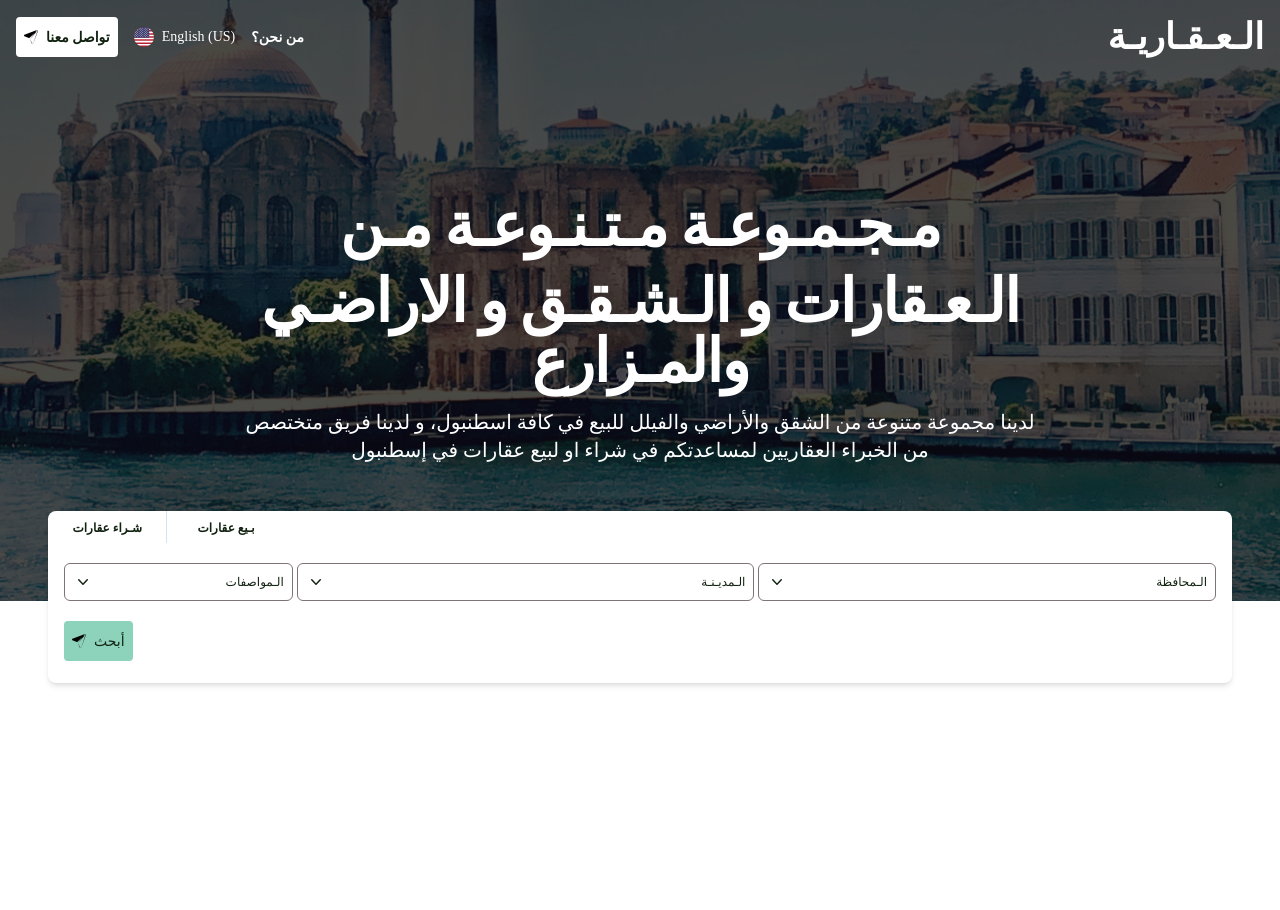
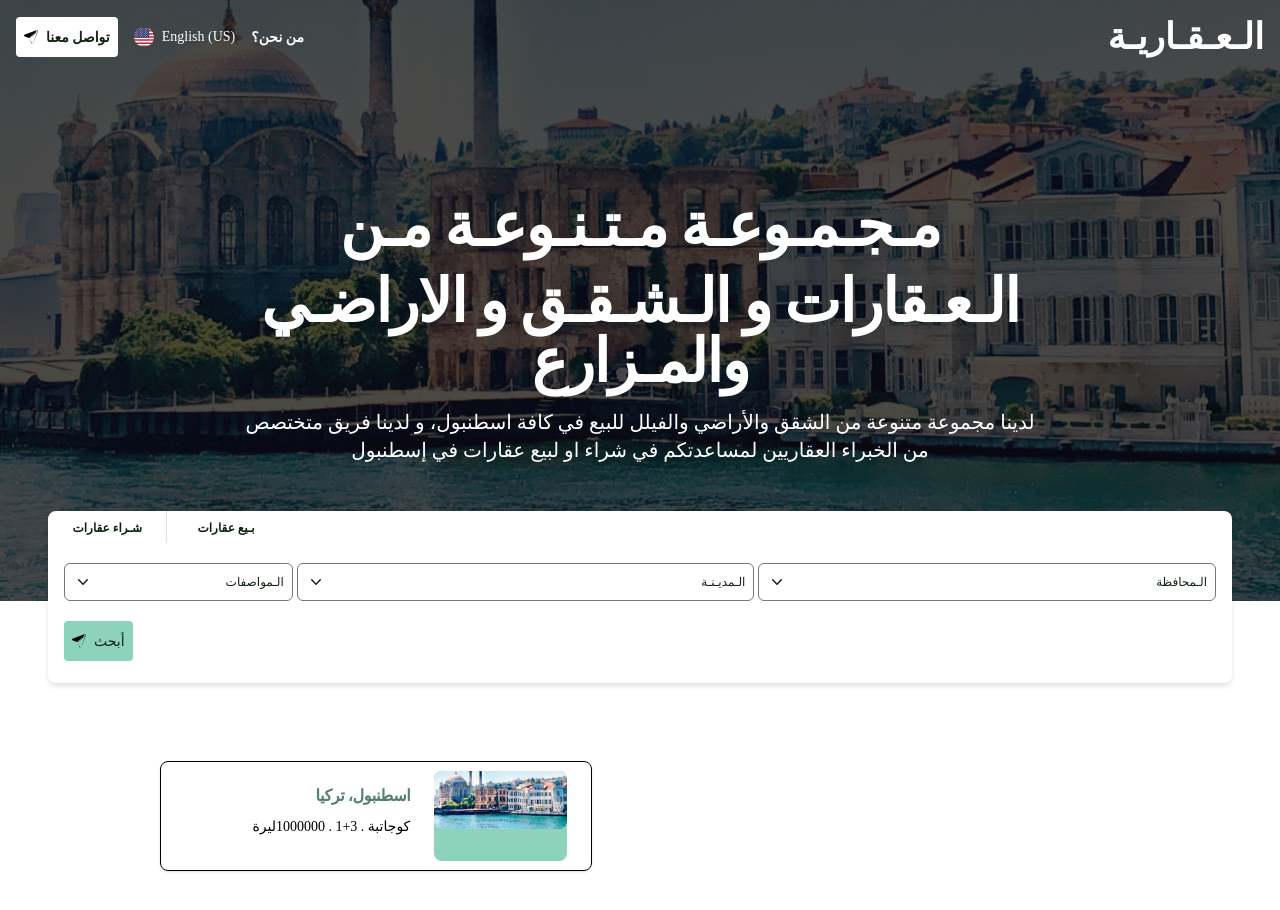
Before and after one commit to MayceAlazzawi/realstates-react-tailwind, a React (Create React App) app: page / in a window 1280 px wide. Shown: the top 910 px of the page. Before the commit the page ends 800 px from the top, so only its background shows below. Built offline with nearby package versions, Linux system fonts and the light colour scheme.

Commit message:
adding card component

```diff
--- a/src/App.tsx
+++ b/src/App.tsx
@@ -4,12 +4,12 @@ import { Hero } from "./components/Hero";
 import { SearchBar } from "./components/searchBar";
 import { Input } from "./components/Input";
 import Data from "./jsonData/Cities.json";
-import { Container } from "./components/section2/container";
+import { Card } from "./components/section2/Card";
 const App: FC = () => {
   return (
     <div className="App font-body  flex justify-center  flex-col">
       <Hero />
-      <Container />
+      <Card />
     </div>
   );
 };
--- a/src/components/section2/Container.tsx
+++ /dev/null
@@ -1,7 +0,0 @@
-import * as React from "react";
-
-export interface Props {}
-
-export function Container(props: Props) {
-  return <div></div>;
-}
--- a/src/components/section2/card.tsx
+++ b/src/components/section2/card.tsx
@@ -1,7 +1,32 @@
 import * as React from "react";
+import Hero0 from "../../assets/images/hero0.png";
 
 export interface Props {}
 
-export function cards(props: Props) {
-  return <div></div>;
-}
+export const Card = (rops: Props) => {
+  return (
+    <div className="m-40">
+      <a
+        href="#"
+        className="flex flex-col  justify-end items-center bg-white border border-gray-200 rounded-lg shadow md:flex-row  hover:bg-gray-100 dark:border-gray-700 dark:bg-gray-800 dark:hover:bg-gray-700 flex text-right h-[110px] p-[16px] w-max"
+      >
+        <div className="flex flex-col justify-between p-4 leading-normal">
+          <h5 className="mb-2 text-[16px] font-semibold tracking-tight text-[#547e6f] dark:text-white">
+            اسطنبول، تركيا
+          </h5>
+          <p className="mb-3 font-light text-[14px] text-gray-700 dark:text-gray-400">
+            كوجاتبة . 3+1 . 1000000ليرة
+          </p>
+        </div>
+        <div className="bg-mint w-1/3 h-[90px] m-2 rounded-lg">
+          {" "}
+          <img
+            className=" w-full rounded-lg h-96 md:h-auto md:w-48  "
+            src={Hero0}
+            alt=""
+          />
+        </div>
+      </a>
+    </div>
+  );
+};
```
